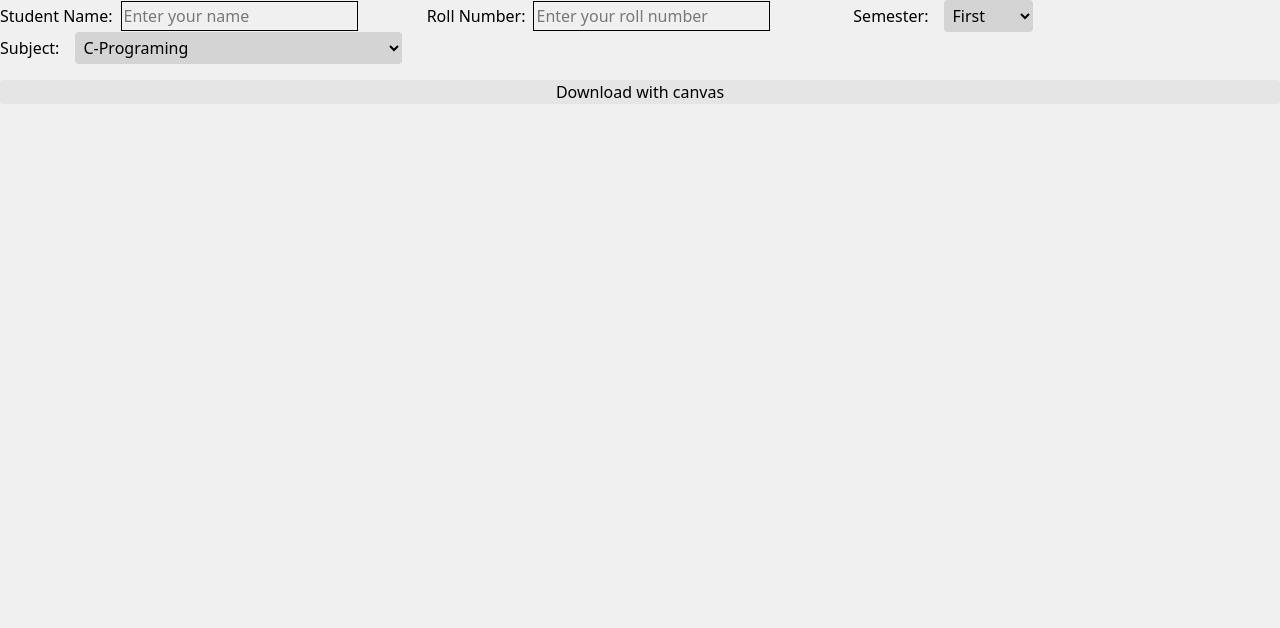
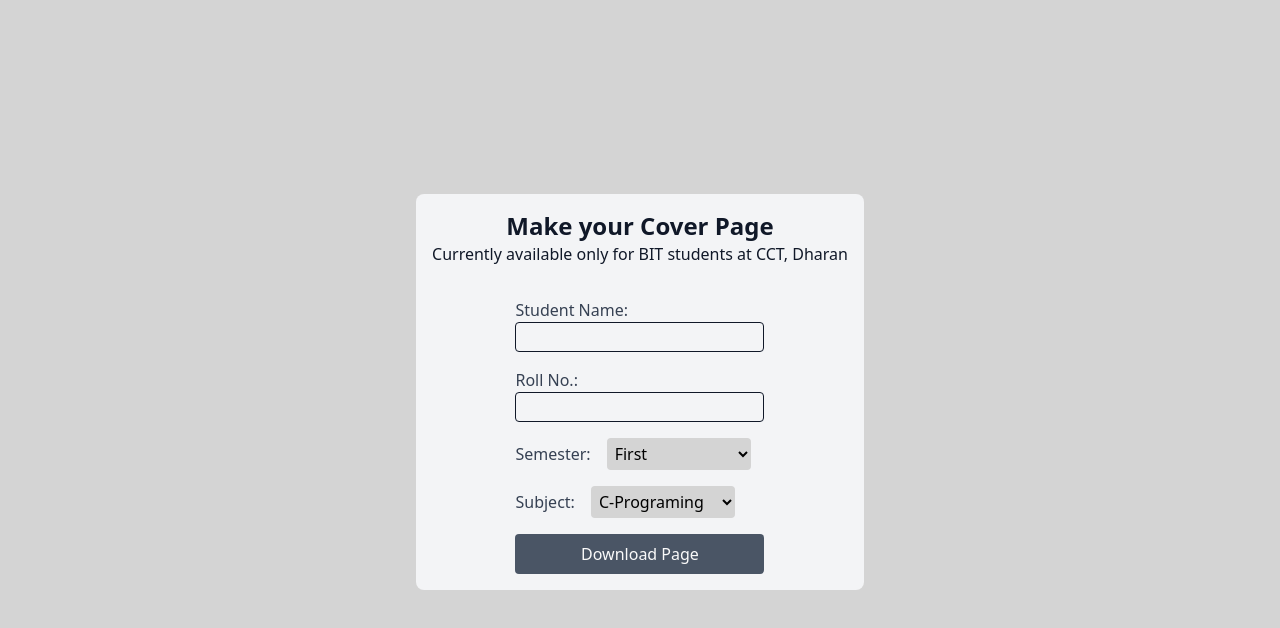
Before and after one commit to prashantStha308/coverPageMaker, a React (Vite) app: page / in a window 1280 px wide. Shown: the top 628 px of the page. Built offline with nearby package versions, Linux system fonts and the light colour scheme.

Commit message:
Improved UI

```diff
--- a/src/App.jsx
+++ b/src/App.jsx
@@ -1,19 +1,38 @@
 import { useEffect, useRef, useState } from "react"
 import CoverPage from "./components/CoverPage"
-import Form from "./components/Form"
 import useGlobalStore from "./store/global.store";
 import { downloadWithH2PDF } from "./services/subject.services";
+import NewForm from "./components/NewForm";
+import Download from "./components/icons/Download";
 
 function App() {
 
   const [ loading , setLoading ] = useState(false);
+  const downloadRef = useRef();
   const { loadSemester } = useGlobalStore();
   const nodeRef = useRef();
 
+  const animateDownload = ()=>{
+    if( downloadRef.current !== null ){
+      downloadRef.current.style.opacity = 100;
+      downloadRef.current.style.top = '2.5rem';
+    }
+  }
 
-  const handleDownloadWithCanvas = async()=>{
+  const resetDownload = async()=>{
+    if( downloadRef.current !== null ){
+      downloadRef.current.style.opacity = 0;
+      downloadRef.current.style.top = '-5rem';
+      await new Promise(resolve => setTimeout(resolve , 100));
+      downloadRef.current.style.opacity = 0;
+    }
+  }
+
+  const handleDownloadWithCanvas = async( userObj )=>{
     if( nodeRef.current !== null ){
-      await downloadWithH2PDF(nodeRef.current);
+      animateDownload()
+      await downloadWithH2PDF(nodeRef.current , userObj);
+      resetDownload();
     }
   }
 
@@ -37,9 +56,11 @@ function App() {
   }
 
   return (
-    <main className="flex flex-col gap-4" >
-      <Form />
-      <button className="bg-neutral-200 rounded-sm cursor-pointer" onClick={handleDownloadWithCanvas} > Download with canvas </button>
+    <main className="flex flex-col gap-4 items-center min-h-screen bg-neutral-300" >
+      <div ref={downloadRef} className="p-3 rounded-full bg-gray-100 absolute opacity-0 -top-20 right-3 transition-all duration-700 ease-in " >
+        <Download size={30} />
+      </div>
+      <NewForm handleClick={handleDownloadWithCanvas} />
       <div id="coverPage">
         <CoverPage nodeRef={nodeRef} />
       </div>
--- a/src/components/Form.jsx
+++ b/src/components/Form.jsx
@@ -65,6 +65,7 @@ const Form = () => {
         }
       </select>
     </div>
+
     </form>
   );
 };
--- /dev/null
+++ b/src/components/NewForm.jsx
@@ -0,0 +1,84 @@
+import { useRef } from "react";
+import useGlobalStore from "../store/global.store";
+
+const NewForm = ({handleClick}) => {
+    const { userData , semesterData, setUserData , subjectData=[] , loadSubject , loadTargetSem , setSelectedSub } = useGlobalStore();
+    const subRef = useRef();
+
+    const handleChange = (e) => {
+    const { name, value } = e.target;
+    setUserData({[name]: value})
+    };
+
+    const handleSemChange = (e)=>{
+    const index = parseInt(e.target.value)
+    loadSubject(index);
+    loadTargetSem(index);
+
+    if(subRef.current !== null){
+        subRef.current.selectedIndex = 0;
+    }
+    }
+
+    const handleSubChange = (e)=>{
+    setSelectedSub(e.target.value);
+    }
+
+    const handleSubmit = async(e)=>{
+        e.preventDefault();
+        const obj = {
+            studentName: e.target.studentName.value,
+            subject: e.target.subjectSelect.value,
+        }
+        await handleClick(obj);
+    }
+
+    return (
+    <section className="flex flex-col bg-gray-100 rounded-lg w-fit m-auto items-center text-gray-900  gap-8 p-4">
+        <div className="flex flex-col items-center" >
+            <h1 className="text-2xl font-extrabold text-center" > Make your Cover Page </h1>
+            <h2 className="text-base text-center" > Currently available only for BIT students at CCT, Dharan </h2>
+        </div>
+        <form className="flex flex-col gap-4"  onSubmit={handleSubmit} >
+            <div className="flex flex-col" >
+                <label className="text-gray-700" htmlFor="studentName"> Student Name: </label>
+                <input type="text" name="studentName" id="studentName" className="border rounded-sm px-2 py-0.5" value={userData.studentName} onChange={handleChange} required />
+            </div>
+
+            <div className="flex flex-col">
+                <label className="text-gray-700" htmlFor="rollNumber"> Roll No.: </label>
+                <input type="number" name="rollNumber" id="rollNumber" className="border rounded-sm px-2 py-0.5" value={userData.rollNumber} onChange={handleChange} required />
+            </div>
+
+                <div className="flex items-center gap-4 " >
+                    <label className="text-gray-700" htmlFor="semesterSelect">Semester: </label>
+                    <select name="semesterSelect" id="semesterSelect" onChange={handleSemChange} className="text-black bg-neutral-300 p-1 rounded-sm w-36 " >
+                        {
+                            semesterData.map( (item , index)=>(
+                                <option key={index} value={item.index}> {item.name} </option>
+                            ))
+                        }
+                    </select>
+                </div>
+
+                <div className="flex items-center gap-4" >
+                    <label className="text-gray-700" htmlFor="subjectSelect">Subject: </label>
+                    <select name="subjectSelect" id="subjectSelect" onChange={handleSubChange} className="text-black bg-neutral-300 p-1 rounded-sm w-36 " ref={subRef} >
+                        {
+                        subjectData.map( (item , index) => (
+                            <option key={index} value={item} > {item} </option>
+                        ) )
+                        }
+                    </select>
+                </div>
+
+            <div className="flex flex-col">
+                <button type="submit" className="rounded-sm p-2 cursor-pointer bg-gray-600 hover:bg-gray-700 active:bg-gray-700 transition-all duration-100 ease-in text-neutral-50 " > Download Page </button>
+            </div>
+
+        </form>
+    </section>
+  )
+}
+
+export default NewForm
--- /dev/null
+++ b/src/components/icons/Download.jsx
@@ -0,0 +1,10 @@
+const Download = ({ size = "25" , fill="none" }) => {
+  return (
+        <svg width={size} height={size} viewBox="0 0 24 24" fill={fill} >
+            <path opacity="0.5" d="M22 16.0003V15.0003C22 12.1718 21.9998 10.7581 21.1211 9.8794C20.2424 9.00072 18.8282 9.00072 15.9998 9.00072H7.99977C5.17135 9.00072 3.75713 9.00072 2.87845 9.8794C2 10.7579 2 12.1711 2 14.9981V15.0003V16.0003C2 18.8287 2 20.2429 2.87868 21.1216C3.75736 22.0003 5.17157 22.0003 8 22.0003H16H16C18.8284 22.0003 20.2426 22.0003 21.1213 21.1216C22 20.2429 22 18.8287 22 16.0003Z" fill="#1C274C"/>
+            <path fill-rule="evenodd" clip-rule="evenodd" d="M12 1.25C11.5858 1.25 11.25 1.58579 11.25 2L11.25 12.9726L9.56943 11.0119C9.29986 10.6974 8.82639 10.661 8.51189 10.9306C8.1974 11.2001 8.16098 11.6736 8.43054 11.9881L11.4305 15.4881C11.573 15.6543 11.781 15.75 12 15.75C12.2189 15.75 12.4269 15.6543 12.5694 15.4881L15.5694 11.9881C15.839 11.6736 15.8026 11.2001 15.4881 10.9306C15.1736 10.661 14.7001 10.6974 14.4305 11.0119L12.75 12.9726L12.75 2C12.75 1.58579 12.4142 1.25 12 1.25Z" fill="#1C274C"/>
+        </svg>
+  )
+}
+
+export default Download
--- a/src/services/subject.services.js
+++ b/src/services/subject.services.js
@@ -1,5 +1,5 @@
 import html2canvas from 'html2canvas';
-import html2pdf from 'html2pdf.js';
+// import html2pdf from 'html2pdf.js';
 
 export const fetchData = async () => {
   try {
@@ -11,18 +11,15 @@ export const fetchData = async () => {
   }
 };
 
-export const removeLastPage = ()=>{
-  // ............
-}
 
-export const downloadWithH2PDF = async(node)=>{
+export const downloadWithH2PDF = async(node , obj)=>{
   try {
     const res = await html2canvas(node);
     const url = res.toDataURL("image/png");
 
     const link = document.createElement('a');
     link.href = url;
-    link.download = "coverPage.png";
+    link.download = `${obj.studentName}_${obj.subject}.png`;
     link.click();
   } catch (error) {
     console.log("Error occured:" , error.message);
@@ -30,16 +27,16 @@ export const downloadWithH2PDF = async(node)=>{
   }
 }
 
-export const downloadPDF = async(node) => {
+// export const downloadPDF = async(node) => {
 
-  const opt = {
-    margin:0,
-    filename:'coverPage.pdf',
-    image:{ type: 'png', quality: 1 },
-    html2canvas: {scale: 2 , scrollY: 0},
-    jsPDF:{ unit: 'mm', format: 'a4', orientation: 'portrait' },
-    pagebreak: { mode: ['avoid-all', 'css', 'legacy'] }
-  };
+//   const opt = {
+//     margin:0,
+//     filename:'coverPage.pdf',
+//     image:{ type: 'png', quality: 1 },
+//     html2canvas: {scale: 2 , scrollY: 0},
+//     jsPDF:{ unit: 'mm', format: 'a4', orientation: 'portrait' },
+//     pagebreak: { mode: ['avoid-all', 'css', 'legacy'] }
+//   };
 
-  html2pdf().set(opt).from(node).save();
-};
+//   html2pdf().set(opt).from(node).save();
+// };
--- a/vite.config.js
+++ b/vite.config.js
@@ -8,4 +8,7 @@ export default defineConfig({
     react(),
     tailwindcss(),
   ],
+  server:{
+    allowedHosts: ['031f-2400-1a00-bd11-c467-fab5-5c0-b2c5-61e1.ngrok-free.app']
+  }
 })
```
